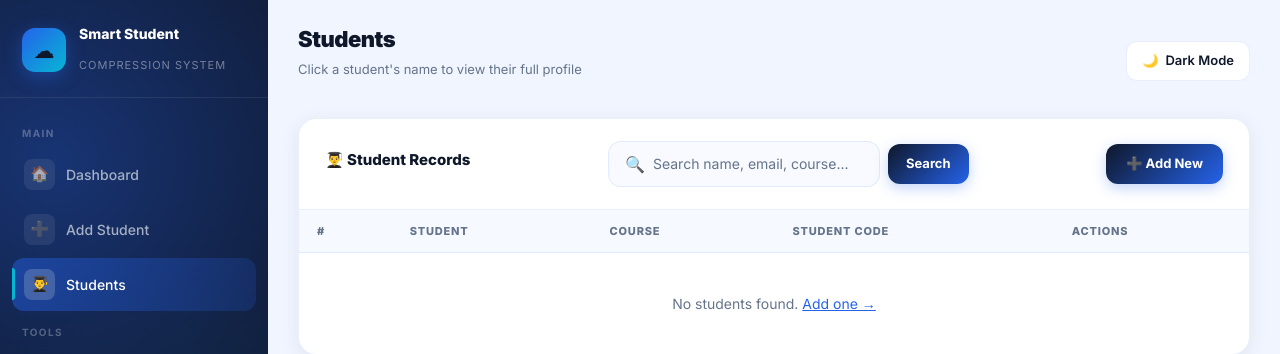
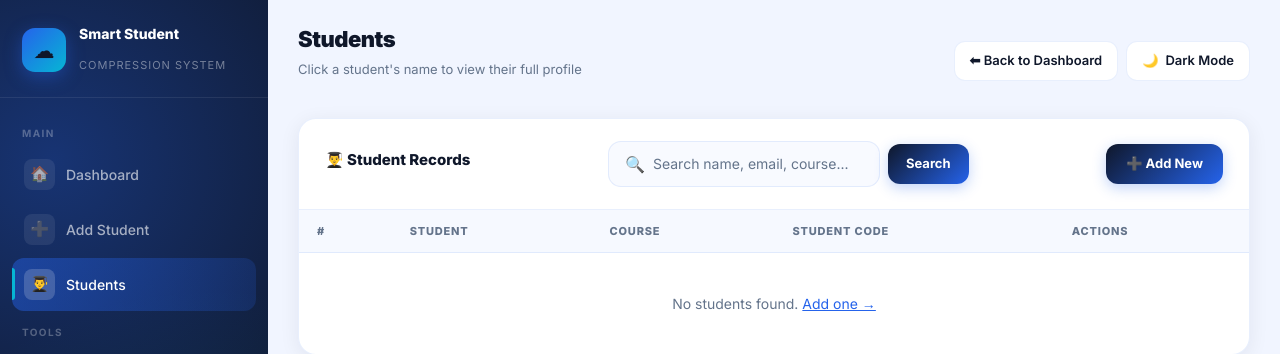
Before and after one commit to ChenulSandiw/student-compression-system-final, a Flask app: page /view_students in a window 1280 px wide. Shown: the top 354 px of the page. Run offline with Flask 3, Linux system fonts and the light colour scheme; the visitor is signed in with stand-in values (Sample User, id 1); data that the repository does not hold is empty; some libraries are stand-ins or nearby versions.

Commit message:
back button

```diff
--- a/templates/view_students.html
+++ b/templates/view_students.html
@@ -166,9 +166,12 @@
             <h1>Students</h1>
             <p>Click a student's name to view their full profile</p>
         </div>
-        <button class="dark-toggle" onclick="toggleDark()">
-            <span id="darkIcon">🌙</span><span id="darkLabel">Dark Mode</span>
-        </button>
+        <div style="display:flex;gap:8px;align-items:center;">
+            <a href="/dashboard" class="dark-toggle" style="text-decoration:none;">⬅ Back to Dashboard</a>
+            <button class="dark-toggle" onclick="toggleDark()">
+                <span id="darkIcon">🌙</span><span id="darkLabel">Dark Mode</span>
+            </button>
+        </div>
     </div>
 
     <div class="card-glass table-card au">
```
